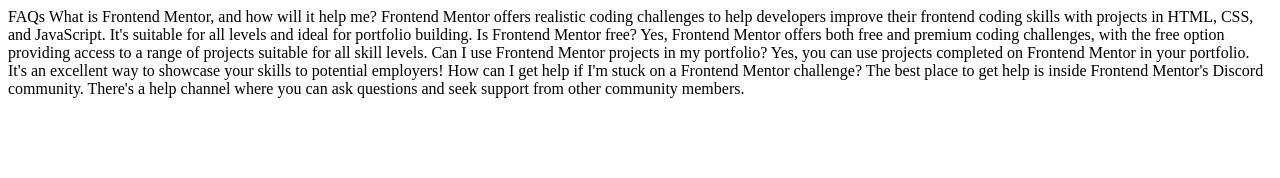
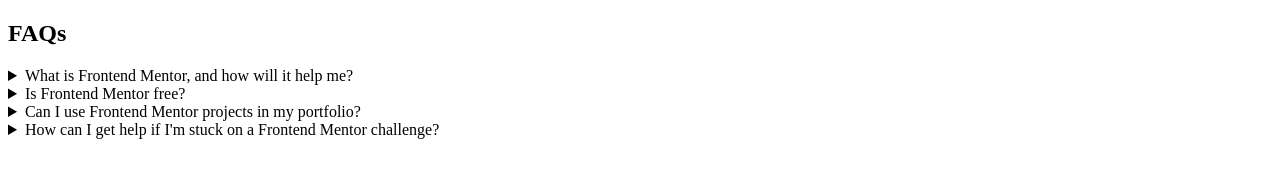
Before and after one commit to CJ-Cepe/fm-faq-accordion, a plain HTML site: page index.html in a window 1280 px wide. Drawn offline with Linux system fonts and the light colour scheme.

Commit message:
Feat: set structure & content

```diff
--- a/index.html
+++ b/index.html
@@ -10,29 +10,38 @@
 </head>
 
 <body>
+  <main>
+    <article class="accordion">
+      <h1 class="accordion__header"> FAQs </h1>
 
-  FAQs
+      <details class="accordion__item">
+        <summary class="accordion__item__title">What is Frontend Mentor, and how will it help me?</summary>
+        <p class="accordion__item__content">Frontend Mentor offers realistic coding challenges to help developers
+          improve their frontend coding skills with projects in HTML, CSS, and JavaScript. It's suitable for
+          all levels and ideal for portfolio building.</p>
+      </details>
 
-  What is Frontend Mentor, and how will it help me?
+      <details class="accordion__item">
+        <summary class="accordion__item__title">Is Frontend Mentor free?</summary>
+        <p class="accordion__item__content">Yes, Frontend Mentor offers both free and premium coding challenges, with
+          the free option providing access to a range of projects suitable for all skill levels.</p>
+      </details>
 
-  Frontend Mentor offers realistic coding challenges to help developers improve their
-  frontend coding skills with projects in HTML, CSS, and JavaScript. It's suitable for
-  all levels and ideal for portfolio building.
+      <details class="accordion__item">
+        <summary class="accordion__item__title">Can I use Frontend Mentor projects in my portfolio? </summary>
+        <p class="accordion__item__content">Yes, you can use projects completed on Frontend Mentor in your portfolio.
+          It's an excellent way to showcase your skills to potential employers!</p>
+      </details>
 
-  Is Frontend Mentor free?
+      <details class="accordion__item">
+        <summary class="accordion__item__title">How can I get help if I'm stuck on a Frontend Mentor challenge?
+        </summary>
+        <p class="accordion__item__content">The best place to get help is inside Frontend Mentor's Discord community.
+          There's a help channel where you can ask questions and seek support from other community members.</p>
+      </details>
 
-  Yes, Frontend Mentor offers both free and premium coding challenges, with the free
-  option providing access to a range of projects suitable for all skill levels.
-
-  Can I use Frontend Mentor projects in my portfolio?
-
-  Yes, you can use projects completed on Frontend Mentor in your portfolio. It's an excellent
-  way to showcase your skills to potential employers!
-
-  How can I get help if I'm stuck on a Frontend Mentor challenge?
-
-  The best place to get help is inside Frontend Mentor's Discord community. There's a help
-  channel where you can ask questions and seek support from other community members.
+    </article>
+  </main>
 
 </body>
 
```
